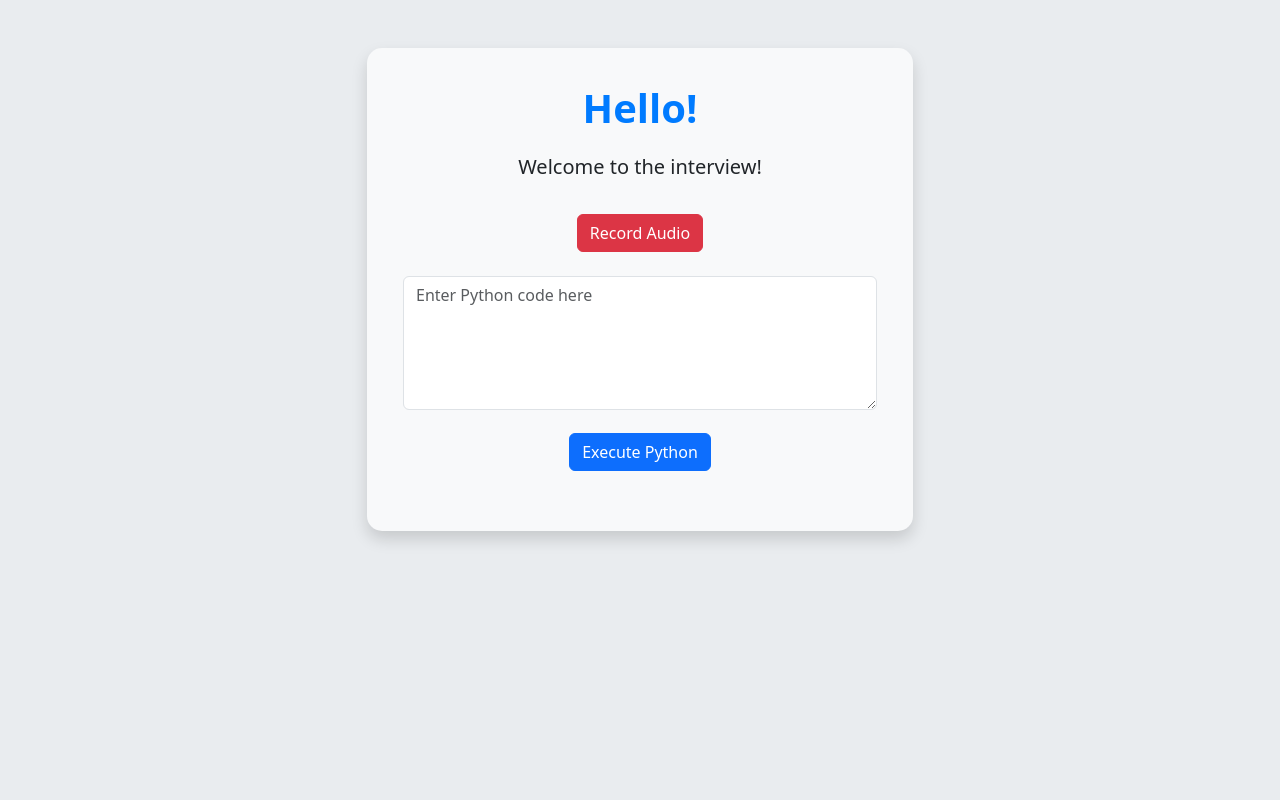
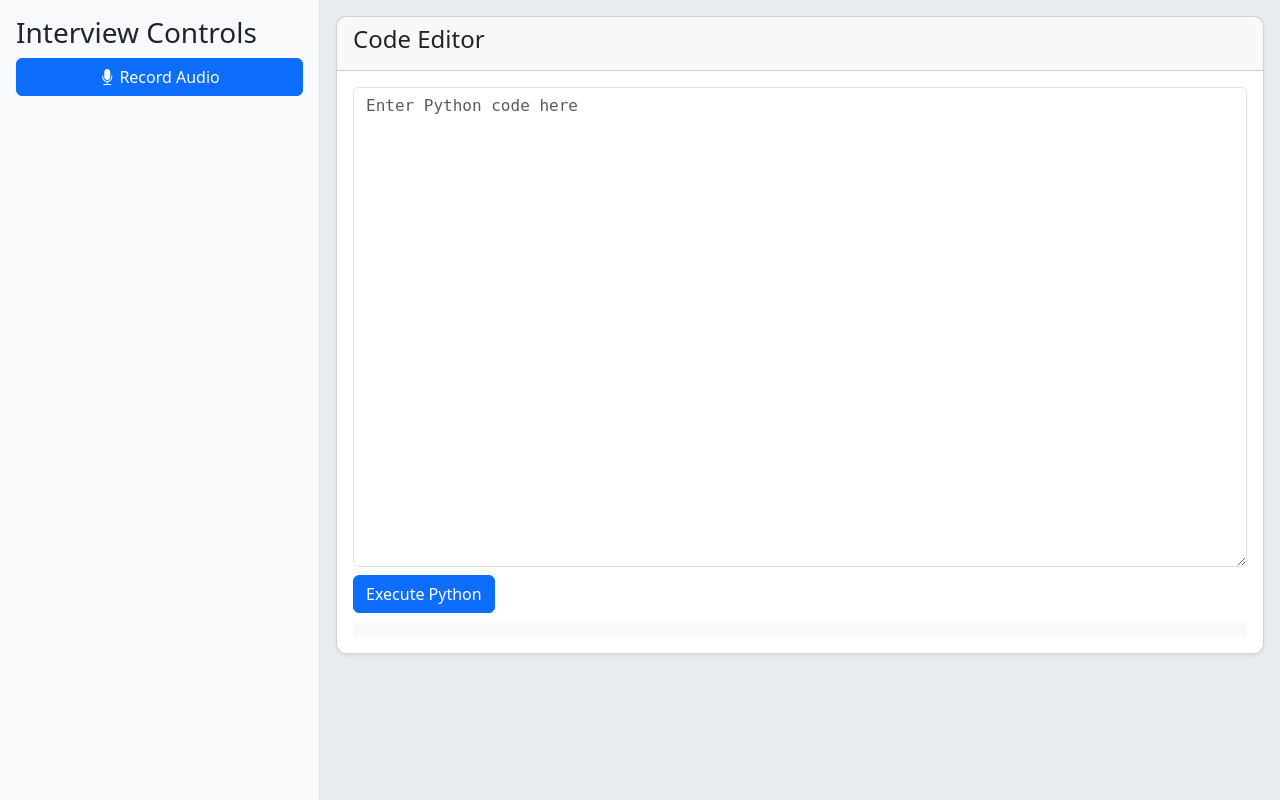
Before and after one commit to TsachMa/interviewapp, a Flask app: page / in a window 1280 px wide. Run offline with Flask 3, Linux system fonts and the light colour scheme.

Commit message:
improved UI and fixed indentation issues

```diff
--- a/static/css/style.css
+++ b/static/css/style.css
@@ -1,20 +1,42 @@
-.hello-text {
-    color: #007bff;
-    font-weight: bold;
-    margin-bottom: 20px;
+.sidebar {
+    background-color: #f8f9fa;
+    min-height: 100vh;
+    border-right: 1px solid #dee2e6;
 }
 
-.card {
-    border-radius: 15px;
-    padding: 20px;
-    background-color: #f8f9fa;
-    border: none;
-}
-
-.btn-primary {
-    margin-top: 15px;
+#pythonCode {
+    font-family: monospace;
+    min-height: 60vh;
 }
 
 body {
     background-color: #e9ecef;
 }
+
+#transcriptionResult {
+    max-height: 50vh;
+    overflow-y: auto;
+}
+
+.card {
+    border-radius: 10px;
+    box-shadow: 0 0.125rem 0.25rem rgba(0, 0, 0, 0.075);
+}
+
+#editor {
+    font-family: 'Consolas', 'Monaco', 'Courier New', monospace;
+    tab-size: 4;
+    -moz-tab-size: 4;
+    white-space: pre;
+    font-size: 14px;
+    line-height: 1.4;
+  }
+
+  #editor pre, #editor code {
+    white-space: pre;
+    tab-size: 4;
+    -moz-tab-size: 4;
+    font-family: inherit;
+    margin: 0;
+    background: transparent;
+  }
--- a/static/js/script.js
+++ b/static/js/script.js
@@ -245,6 +245,19 @@ document.addEventListener('DOMContentLoaded', function() {
 
     const executeButton = document.getElementById('executeButton');
     const pythonCode = document.getElementById('pythonCode');
+    pythonCode.addEventListener('keydown', function(e) {
+        if (e.key === 'Tab') {
+            e.preventDefault();
+            const start = this.selectionStart;
+            const end = this.selectionEnd;
+
+            // Insert 4 spaces (Python standard) at cursor position
+            this.value = this.value.substring(0, start) + '    ' + this.value.substring(end);
+
+            // Move cursor after the inserted spaces
+            this.selectionStart = this.selectionEnd = start + 4;
+        }
+    });
     const executionResult = document.getElementById('executionResult');
 
     executeButton.addEventListener('click', async function() {
--- a/templates/index.html
+++ b/templates/index.html
@@ -3,46 +3,40 @@
 <head>
     <meta charset="UTF-8">
     <meta name="viewport" content="width=device-width, initial-scale=1.0">
-    <title>Hello World App</title>
-    <!-- Bootstrap CSS -->
+    <title>Interview App</title>
     <link href="https://cdn.jsdelivr.net/npm/bootstrap@5.3.0/dist/css/bootstrap.min.css" rel="stylesheet">
-    <!-- Custom CSS -->
+    <link rel="stylesheet" href="https://cdn.jsdelivr.net/npm/bootstrap-icons@1.10.0/font/bootstrap-icons.css">
     <link rel="stylesheet" href="{{ url_for('static', filename='css/style.css') }}">
 </head>
 <body>
-    <div class="container">
-        <div class="row justify-content-center mt-5">
-            <div class="col-md-6">
-                <div class="card shadow">
-                    <div class="card-body text-center">
-                        <h1 class="hello-text">Hello!</h1>
-                        <p class="lead">Welcome to the interview!</p>
-                        <!-- added a new button with ID recordButton -->
-                        <!-- red Boostrap button with top margin-->
+    <div class="container-fluid">
+        <div class="row">
+            <!-- Left Sidebar -->
+            <div class="col-md-3 p-3 sidebar">
+                <h3>Interview Controls</h3>
+                <button id="recordButton" class="btn btn-primary w-100 mb-3">
+                    <i class="bi bi-mic-fill"></i> Record Audio
+                </button>
+                <div id="transcriptionResult" class="mb-3 p-2 bg-light rounded"></div>
+            </div>
 
-                        <button id="recordButton" class="btn btn-danger mt-3">
-                            <!-- added a microphone icon from Bootstrap Icons -->
-                            <i class="bi bi-mic-fill"></i> Record Audio
-                        </button>
-                        <!-- added a div with ID transcriptionResult -->
-                        <!-- class mt-3 to add top margin -->
-                        <div id="transcriptionResult" class="mt-3"></div>
-
-                        <div class="mt-4">
-                            <textarea id="pythonCode" class="form-control mb-2" rows="5" placeholder="Enter Python code here"></textarea>
-                            <button id="executeButton" class="btn btn-primary">Execute Python</button>
-                            <div id="executionResult" class="mt-2 p-2 bg-light"></div>
-                        </div>
+            <!-- Center Code Pane -->
+            <div class="col-md-9 p-3">
+                <div class="card">
+                    <div class="card-header">
+                        <h4>Code Editor</h4>
+                    </div>
+                    <div class="card-body">
+                        <textarea id="pythonCode" class="form-control mb-2" rows="15" placeholder="Enter Python code here"></textarea>
+                        <button id="executeButton" class="btn btn-primary">Execute Python</button>
+                        <div id="executionResult" class="mt-2 p-2 bg-light"></div>
                     </div>
                 </div>
             </div>
         </div>
     </div>
 
-    <!-- Bootstrap JS Bundle with Popper -->
     <script src="https://cdn.jsdelivr.net/npm/bootstrap@5.3.0/dist/js/bootstrap.bundle.min.js"></script>
-
-    <!-- Custom JavaScript -->
     <script src="{{ url_for('static', filename='js/script.js') }}"></script>
 </body>
 </html>
```
